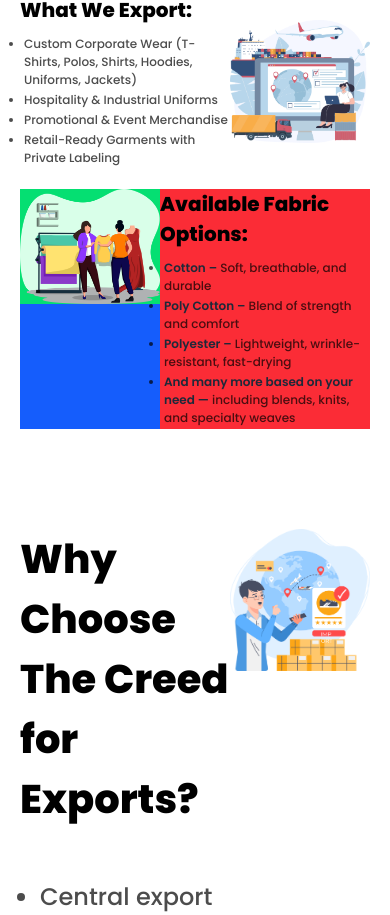
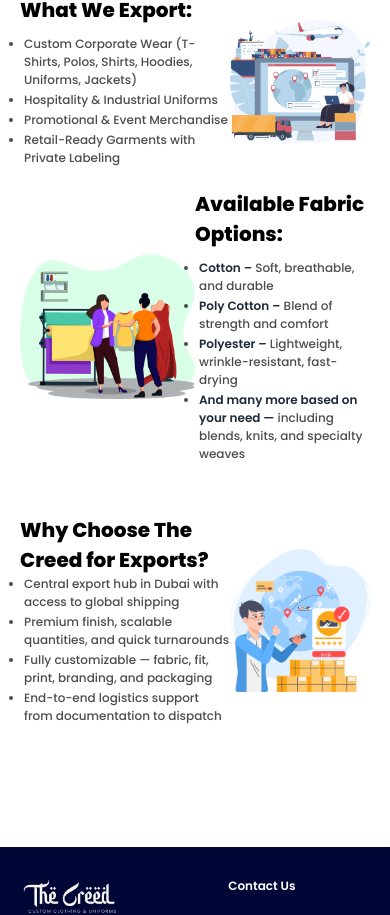
Before and after one commit to vignesh7567/creed-frontend, a React (Vite) app: page /exports in a window 390 px wide. Shown: the part 795-1710 px from the top of the page. Built offline with nearby package versions, Linux system fonts and the light colour scheme.

Commit message:
Added responsive to export page

```diff
--- a/src/pages/exports/components/Component3.jsx
+++ b/src/pages/exports/components/Component3.jsx
@@ -4,11 +4,11 @@
 
 const Component3 = () => {
   return (
-    <div className=' flex h-[100%] bg-blue-600 justify-between items-start mt-[20px] md:mt-[100px]'>
-      <div className=' w-[40%] bg-green-400 h-full flex justify-start items-center'>
+    <div className=' flex justify-between items-center md:items-start mt-[20px] md:mt-[100px]'>
+      <div className=' w-[50%] md:w-[40%] h-auto flex justify-center items-center'>
         <img className=' w-[450px]' src={export2} alt='export1' />
       </div>
-      <div className=' w-[60%] bg-red-500'>
+      <div className=' w-[50%] md:w-[60%]'>
         <div className='text-[20px] md:text-[40px] font-[800] mb-[10px] md:mb-[50px]'>Available Fabric Options:</div>
         <ul className=' list-disc pl-1 md:pl-5 text-[12px] md:text-[24px] font-[500] text-[rgba(0,0,0,0.7)]'>
           <li className=' pb-[2px] md:pb-[20px]'><span className=' font-[600] text-gray-800'>Cotton –</span> Soft, breathable, and durable</li>
--- a/src/pages/exports/components/Component4.jsx
+++ b/src/pages/exports/components/Component4.jsx
@@ -4,17 +4,17 @@
 
 const Component4 = () => {
   return (
-    <div className=' flex justify-between items-start mt-[100px] mb-[200px]'>
-      <div className=' w-[60%]'>
-        <div className='text-[40px] font-[800] mb-[50px]'>Why Choose The Creed for Exports?</div>
-        <ul className=' list-disc pl-5 text-[24px] font-[500] text-[rgba(0,0,0,0.7)]'>
-          <li className=' pb-[20px]'>Central export hub in Dubai with access to global shipping</li>
-          <li className=' pb-[20px]'>Premium finish, scalable quantities, and quick turnarounds</li>
-          <li className=' pb-[20px]'>Fully customizable — fabric, fit, print, branding, and packaging</li>
-          <li className=' pb-[20px]'>End-to-end logistics support from documentation to dispatch</li>
+    <div className=' flex justify-between items-center md:items-start mt-[50px] md:mt-[100px] md:mb-[200px]'>
+      <div className=' w-[60%] md:w-[60%]'>
+        <div className='text-[20px] md:text-[40px] font-[800] md:mb-[50px]'>Why Choose The Creed for Exports?</div>
+        <ul className=' list-disc pl-1 md:pl-5 text-[12px] md:text-[24px] font-[500] text-[rgba(0,0,0,0.7)]'>
+          <li className='pb-[2px] md:pb-[20px]'>Central export hub in Dubai with access to global shipping</li>
+          <li className='pb-[2px] md:pb-[20px]'>Premium finish, scalable quantities, and quick turnarounds</li>
+          <li className='pb-[2px] md:pb-[20px]'>Fully customizable — fabric, fit, print, branding, and packaging</li>
+          <li className='pb-[2px] md:pb-[20px]'>End-to-end logistics support from documentation to dispatch</li>
         </ul>
       </div>
-      <div className=' w-[40%] flex justify-end'>
+      <div className=' w-[40%] md;w-[40%] flex justify-end'>
         <img className=' w-[450px]' src={export3} alt='export1' />
       </div>
     </div>
--- a/src/pages/index/components/OurServices.jsx
+++ b/src/pages/index/components/OurServices.jsx
@@ -55,7 +55,7 @@
             <div key={service.id} className="bg-white rounded-lg shadow flex flex-col w-[400px] overflow-hidden text-center md:text-start border-[1px] border-[rgba(255,255,255,0.7)]">
                 <img src={service.image} alt={service.title} className="w-full object-contain" />
                 <div className="text-[20px] sm:text-[30px] font-[700] px-[10px] md:px-[20px] leading-7 pt-[13px] pb-[3px]">{service.title}</div>
-                <p className="mb-[62px] md:mb-[82px] text-[16px] md:text-[10px] px-[10px] md:px-[20px] text-[rgba(20,25,66,0.7)]">{service.description}</p>
+                <p className="mb-[62px] md:mb-[82px] text-[10px] md:text-[16px] px-[10px] md:px-[20px] text-[rgba(20,25,66,0.7)]">{service.description}</p>
                 <button onClick={()=>{navigate(service.reDireactLink)}} className="mt-auto mx-[10px] md:mx-[20px] mb-[10px] md:mb-[20px] text-[15px] md:text-[20px] font-[500] px-4 py-2 bg-[rgba(212,50,61,1)] border-1 border-[rgba(212,50,61,0.45)] hover:bg-white hover:text-red-600 hover:border-red-600 cursor-pointer text-white rounded">
                     EXPLORE SERVICES
                 </button>
```
